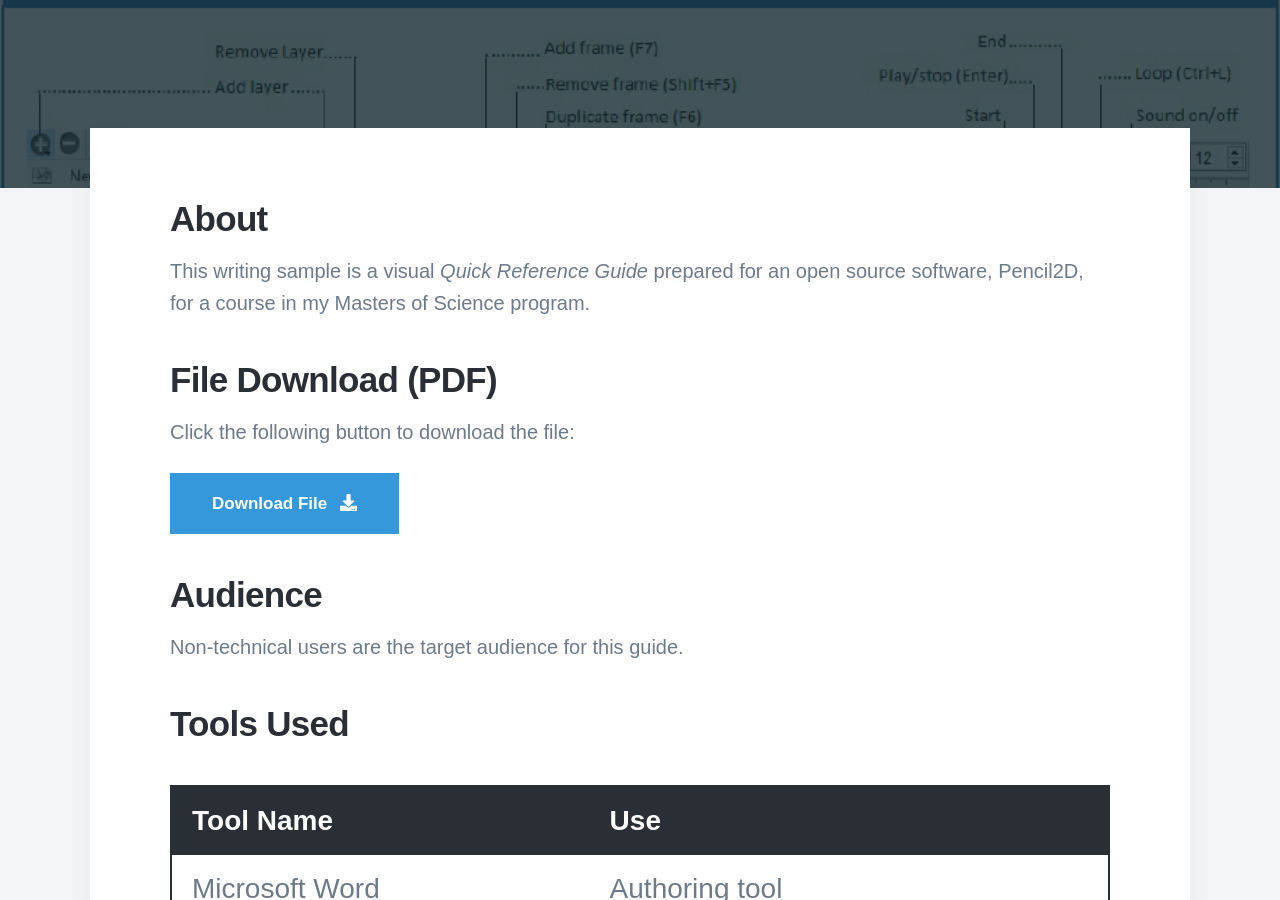
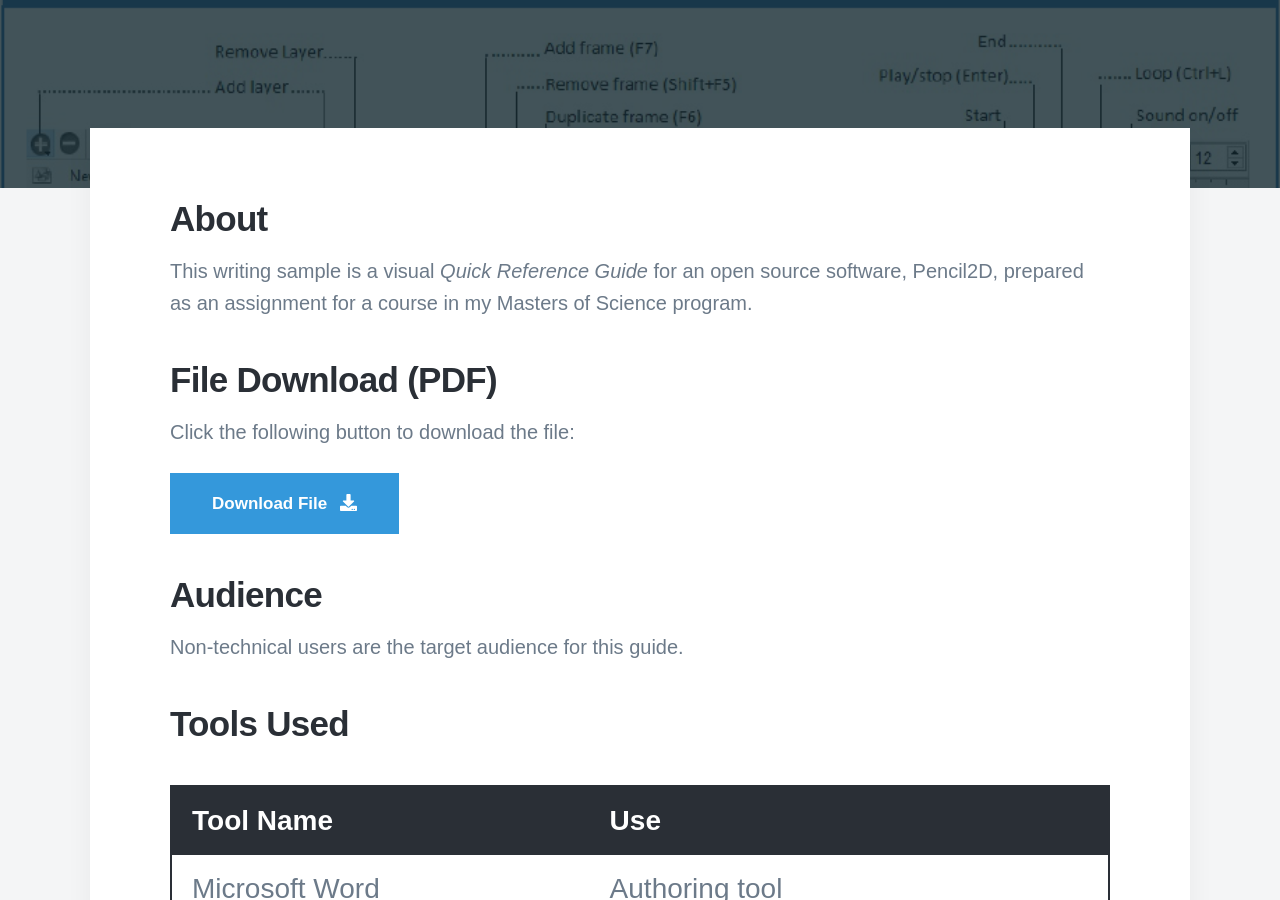
Before and after one commit to emilyrushton/emilyrushton.github.io, a Jekyll site: the page built from _posts/2017-10-01-pencil-2d-quick-reference.md, in a window 1280 px wide and 900 px high, scrolled down 401 px. Built offline with Jekyll 4.4.1, drawn with Linux system fonts in a browser that asks for light colours; nearby versions of some CDN libraries; some web fonts are replaced.

Commit message:
Update 2017-10-01-pencil-2d-quick-reference.md

```diff
--- a/_posts/2017-10-01-pencil-2d-quick-reference.md
+++ b/_posts/2017-10-01-pencil-2d-quick-reference.md
@@ -7,7 +7,7 @@ featured_image: '/images/quick-reference-image.png'
 
 ## About
 
-This writing sample is a visual <em>Quick Reference Guide</em> prepared for an open source software, Pencil2D, for a course in my Masters of Science program.
+This writing sample is a visual <em>Quick Reference Guide</em> for an open source software, Pencil2D, prepared as an assignment for a course in my Masters of Science program.
 
 ## File Download (PDF)
 
```
